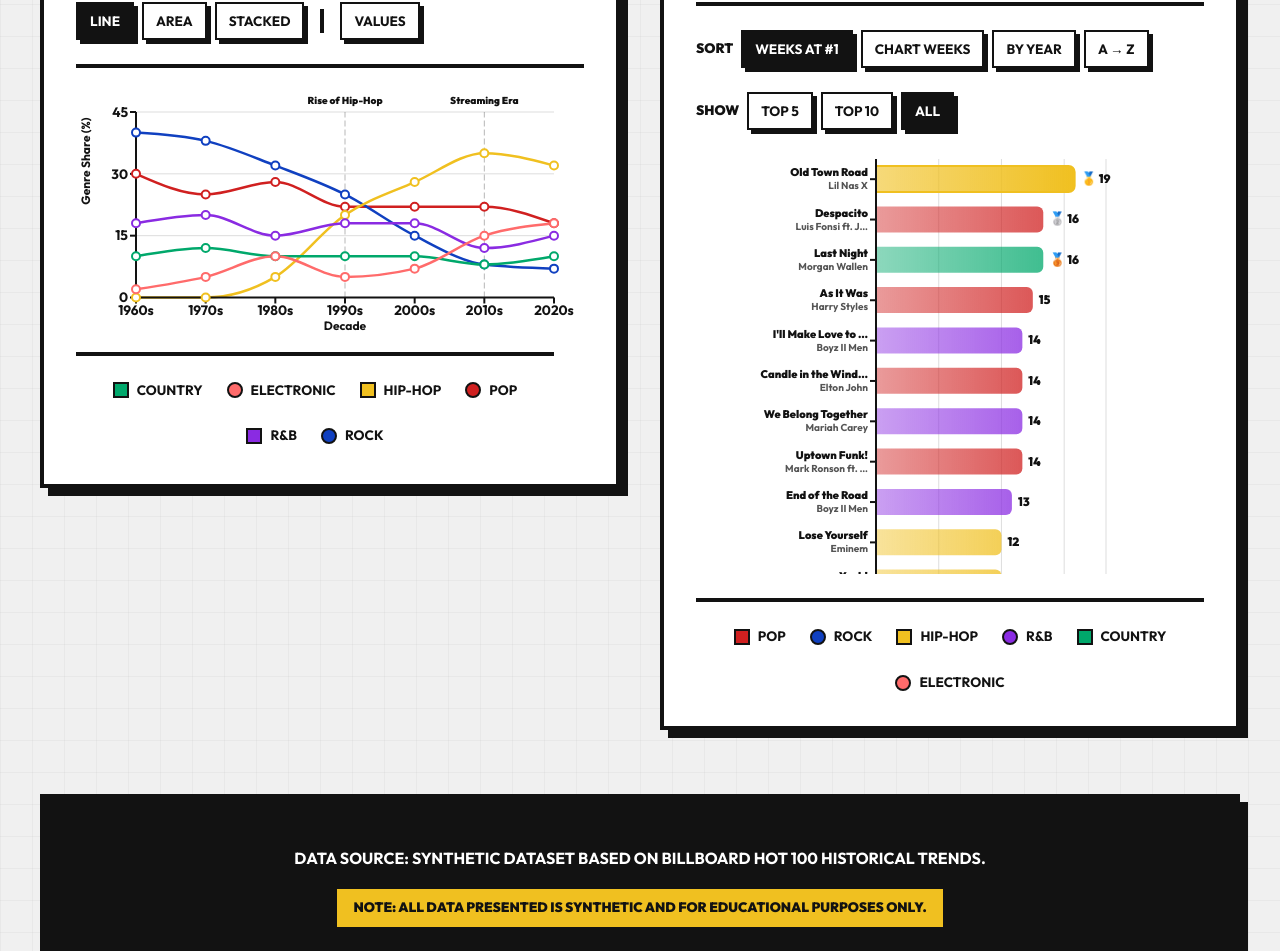
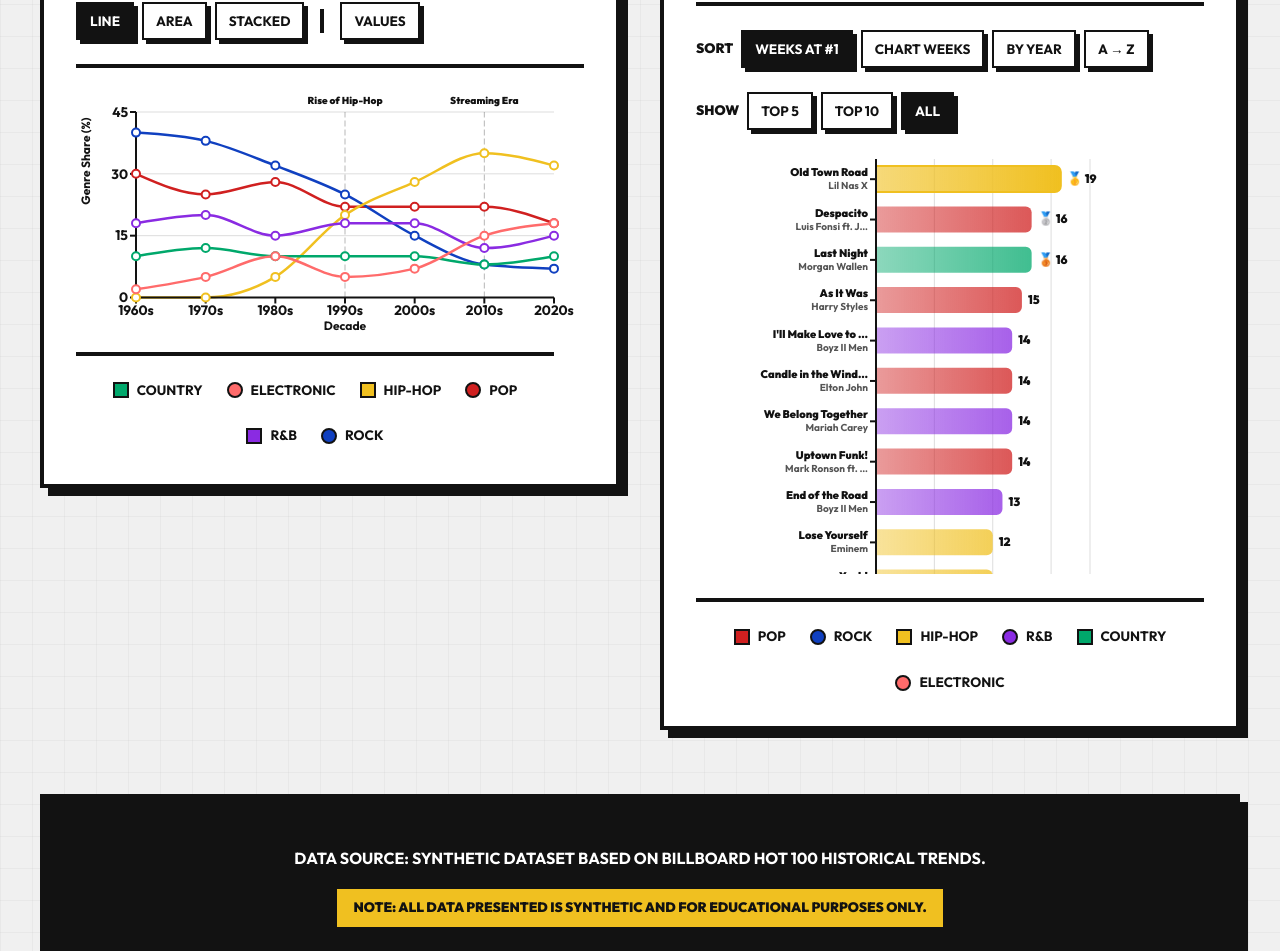
Before and after one commit to Sai-Yarla/SEG3125-Assignment-5, a React (Vite) app: page / in a window 1280 px wide. Shown: the part 1308-2259 px from the top of the page. Built offline with nearby package versions, Linux system fonts and the light colour scheme.

Commit message:
fix: Prevent tooltip from colliding with scrollbar

```diff
--- a/src/components/TopSongsChart.jsx
+++ b/src/components/TopSongsChart.jsx
@@ -262,7 +262,6 @@ export default function TopSongsChart({ t, activeGenres, selectedDecade }) {
               <Tooltip
                 content={<SongTooltip t={t} />}
                 cursor={{ fill: "rgba(0,0,0,0.03)" }}
-                allowEscapeViewBox={{ x: true, y: true }}
               />
               <Bar
                 dataKey={dataKey}
--- a/src/index.css
+++ b/src/index.css
@@ -755,7 +755,7 @@ body::after {
   max-height: 420px;
   overflow-y: auto;
   overflow-x: hidden;
-  padding-right: 8px;
+  padding-right: 24px;
 }
 
 /* ───────────────────── Unified Chart Legend ───────────────────── */
```
